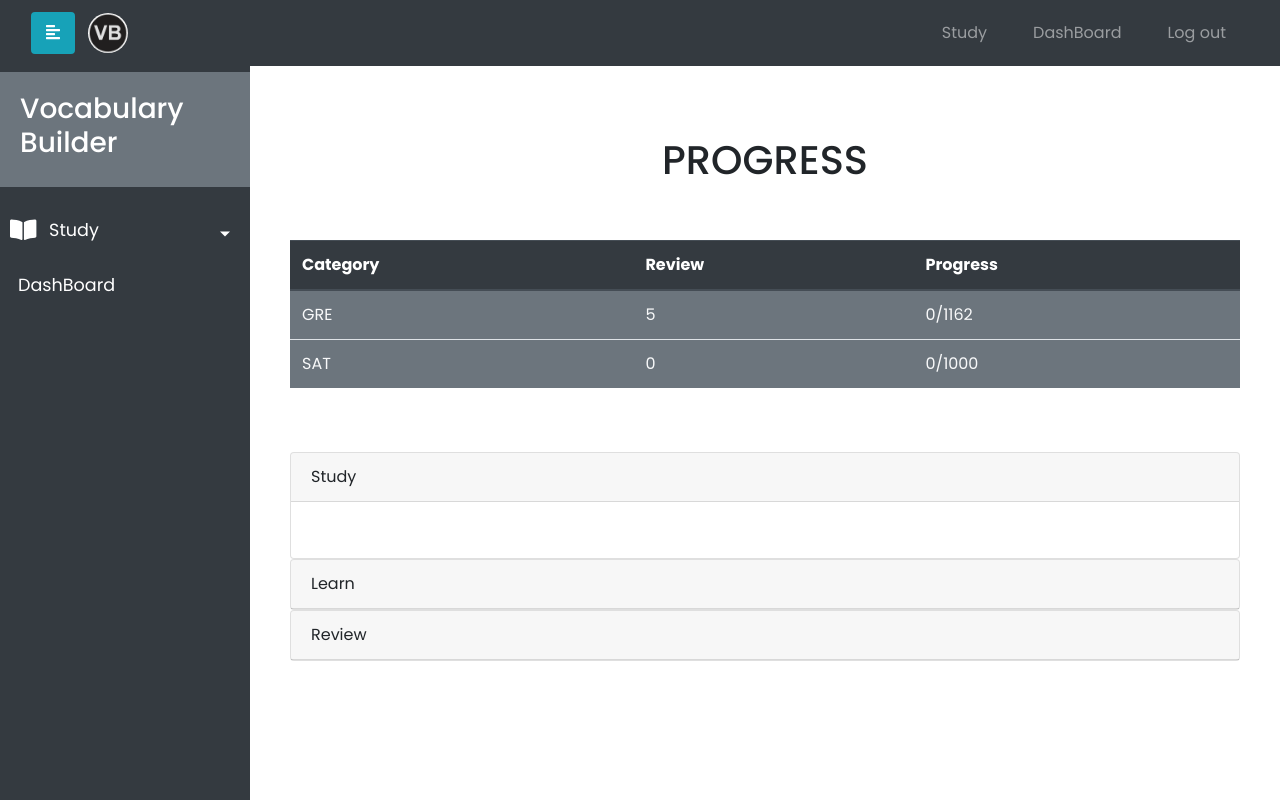
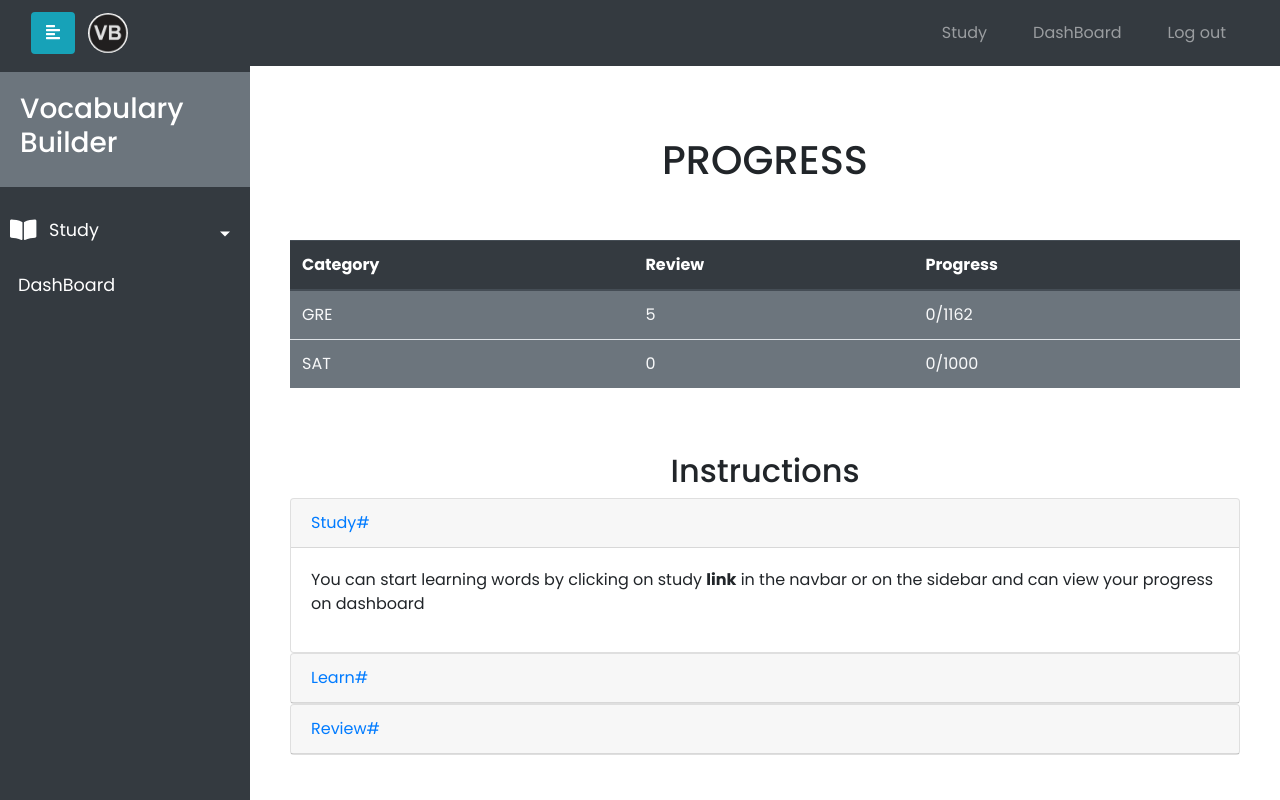
Before and after one commit to FullBinaryAlchemist/vocab-builder, a Django app: page /dashboard/ in a window 1280 px wide. Run offline with Django 3.2, Linux system fonts and the light colour scheme; a user stored in the database is signed in; data comes from the database, SQL or seed files in the repository; some libraries are stand-ins or nearby versions.

Commit message:
Modifed accordian and created modal when review words will be zero

```diff
--- a/dashboard/templates/dashboard/page.html
+++ b/dashboard/templates/dashboard/page.html
@@ -27,43 +27,56 @@
 
 	<br><br>
 
+	<h2 align="center">Instructions</h2>
+
 	 <div id="accordion">
 
 	  <div class="card">
 		<div class="card-header">
-		  <a class="card-link" data-toggle="collapse" href="#collapseOne">
-			Study
+		  <a class="card-link text-primary" data-toggle="collapse" href="#collapseOne">
+			Study#
 		  </a>
 		</div>
 		<div id="collapseOne" class="collapse show" data-parent="#accordion">
 		  <div class="card-body">
-			  <p></p>
+			  <p>
+				  You can start learning words by clicking on study <strong>link</strong> in the navbar or on the sidebar and can view your progress on dashboard
+			  </p>
 		  </div>
 		</div>
 	  </div>
 
 	  <div class="card">
 		<div class="card-header">
-		  <a class="collapsed card-link" data-toggle="collapse" href="#collapseTwo">
-			Learn
+		  <a class="collapsed card-link text-primary" data-toggle="collapse" href="#collapseTwo">
+			Learn#
 		  </a>
 		</div>
 		<div id="collapseTwo" class="collapse" data-parent="#accordion">
 		  <div class="card-body">
-			  <p></p>
+			  <p>
+				  You will get thousands of words to learn of <strong>GRE</strong> & <strong>SAT</strong> category. You can choose any one of
+				  them and start learning. You will get <strong>5</strong> sets of words to learn every time you learn and you need to learn
+				  <strong>atleast 5</strong> words to go to next 5 words.
+			  </p>
 		  </div>
 		</div>
 	  </div>
 
 	  <div class="card">
 		<div class="card-header">
-		  <a class="collapsed card-link" data-toggle="collapse" href="#collapseThree">
-			Review
+		  <a class="collapsed card-link text-primary" data-toggle="collapse" href="#collapseThree">
+			Review#
 		  </a>
 		</div>
 		<div id="collapseThree" class="collapse" data-parent="#accordion">
 		  <div class="card-body">
-			<p></p>
+			<p>
+				In these you can review words which you studied before. You need to study <strong>atleast 5</strong> words to review.
+				As you study atleast 5 words you will be directed to review those words and the words studied before.
+				Words will appear after certain intervals to review and if you get the correct answer for the respective word
+				<strong>3 times</strong> then that word will be added to your progress. You can continue to learn as well.
+			</p>
 		  </div>
 		</div>
 	  </div>
--- a/study/templates/study/base.html
+++ b/study/templates/study/base.html
@@ -77,7 +77,7 @@
 	</nav>
 </div>
 
-<div class="wrapper float-left" style="float:right;">
+<div class="wrapper float-left sticky-top" style="float:right;">
     <!-- Sidebar -->
     <nav id="sidebar" class="navbar-expand-md navbar-expand-sm bg-dark"><!--sticky-top float-left-->
 
@@ -129,8 +129,6 @@
 
 $(document).ready(function () {
 
-
-
     $('#sidebarCollapse').on('click', function () {
         // open or close sidebar
         $('#sidebar').toggleClass('active');
@@ -141,7 +139,6 @@ $(document).ready(function () {
         $('a[aria-expanded=true]').attr('aria-expanded', 'false');
     });
 
-
 });
 
 </script>
```
Also changed, not shown: study/templates/study/study.html (+19 -12 lines).
